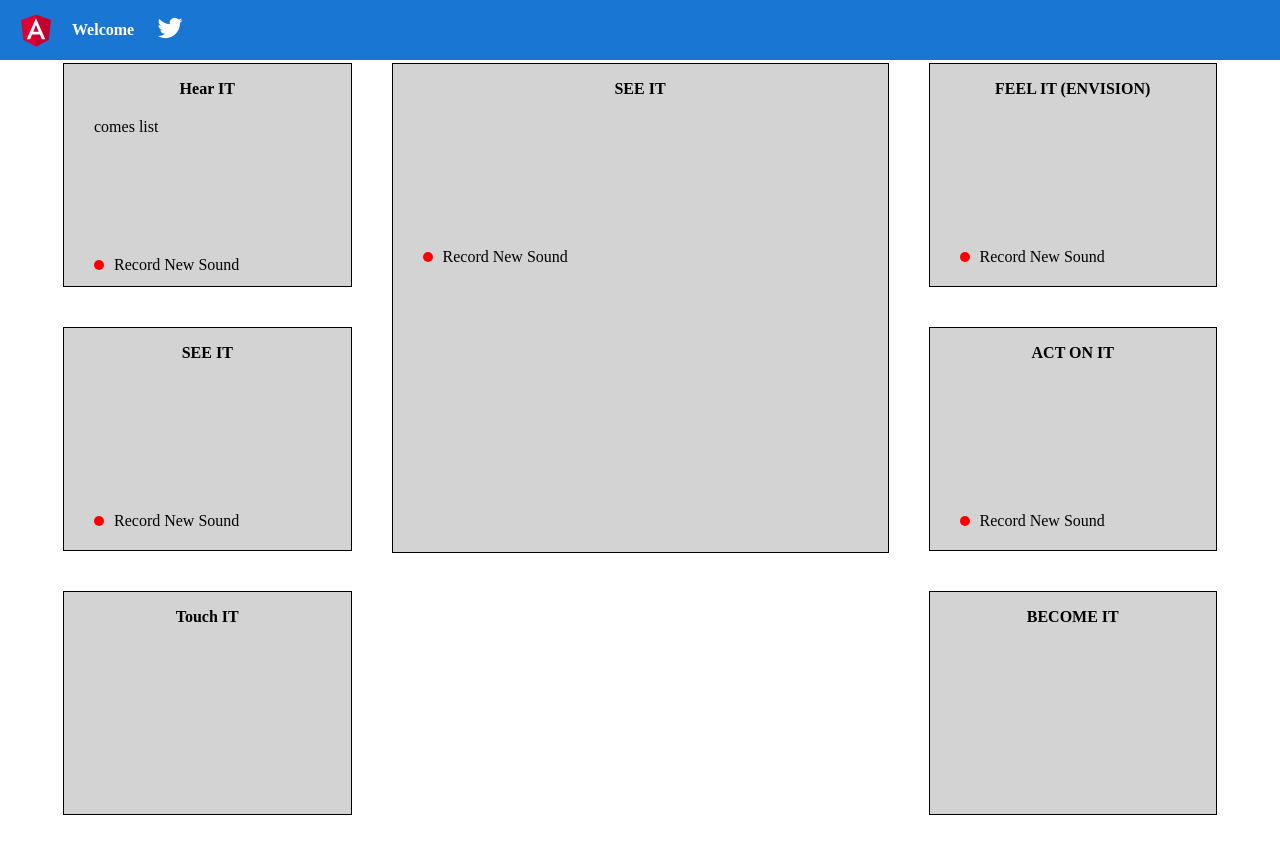
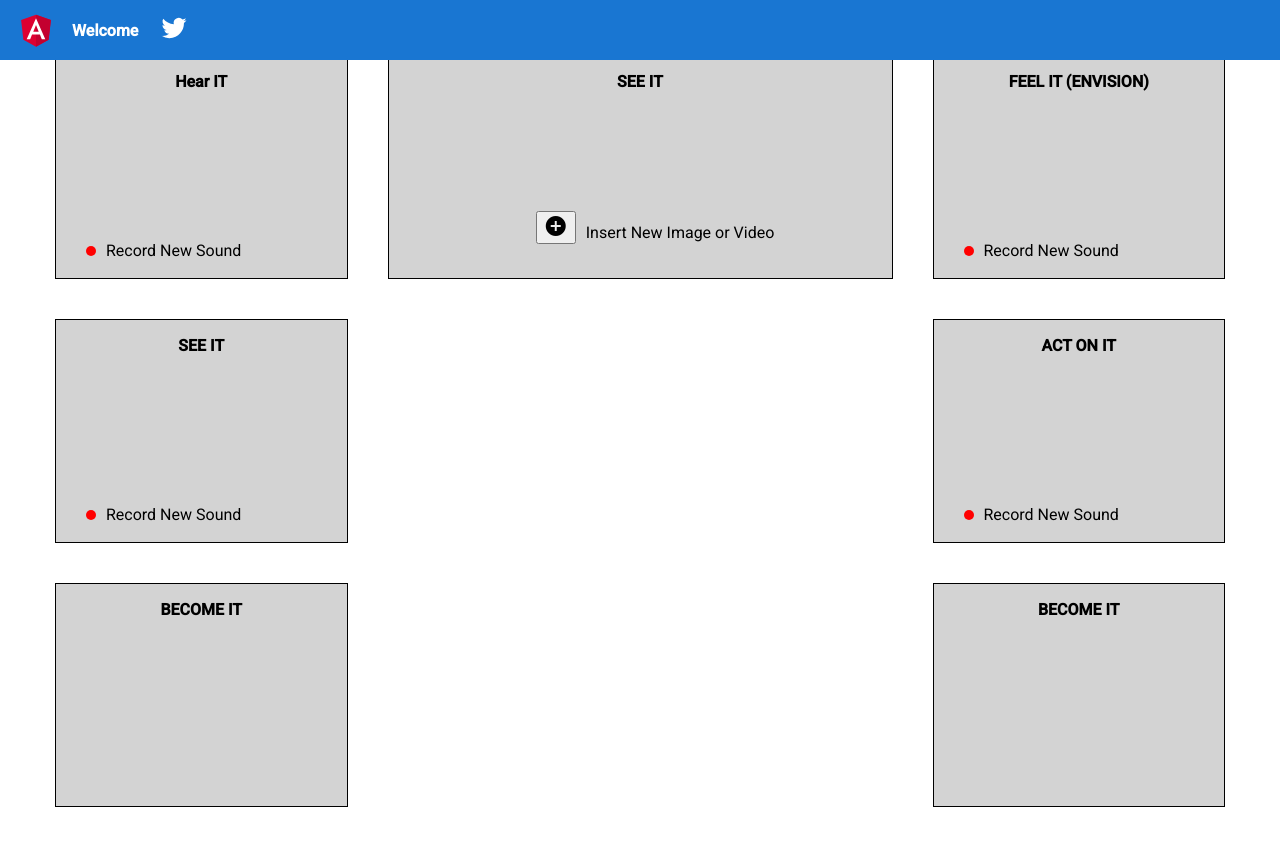
Before and after one commit to Muzaffar-Munir/vysion-angular, an Angular app: page / in a window 1280 px wide. Shown: the top 854 px of the page. Built offline with nearby package versions, Linux system fonts and the light colour scheme.

Commit message:
file upload and angular material

```diff
--- a/angular.json
+++ b/angular.json
@@ -28,6 +28,7 @@
               "src/assets"
             ],
             "styles": [
+              "./node_modules/@angular/material/prebuilt-themes/indigo-pink.css",
               "src/styles.scss"
             ],
             "scripts": []
@@ -92,6 +93,7 @@
               "src/assets"
             ],
             "styles": [
+              "./node_modules/@angular/material/prebuilt-themes/indigo-pink.css",
               "src/styles.scss"
             ],
             "scripts": []
@@ -123,6 +125,7 @@
           }
         }
       }
-    }},
+    }
+  },
   "defaultProject": "vysion"
 }
--- a/package.json
+++ b/package.json
@@ -18,6 +18,7 @@
     "@angular/core": "~10.0.3",
     "@angular/flex-layout": "^10.0.0-beta.32",
     "@angular/forms": "~10.0.3",
+    "@angular/material": "^10.0.1",
     "@angular/platform-browser": "~10.0.3",
     "@angular/platform-browser-dynamic": "~10.0.3",
     "@angular/router": "~10.0.3",
--- a/src/app/app.component.html
+++ b/src/app/app.component.html
@@ -14,20 +14,17 @@
 <div fxLayout="row" fxLayoutAlign="space-around start" fxLayoutGap="40px" style="padding: 55px;">
     <div fxFlex="25%">
         <div fxLayout="column" fxLayoutAlign="space-around center" fxLayoutGap="40px">
-            <div fxFlex="100%" class="right-box-container" (click)="checkType('Hear IT')">
+            <div fxFlex="100%" class="right-box-container">
                 <div class="right-box-item">
                     <p class="right-box-title">Hear IT</p>
-                    <div style="margin-top: 20px;margin-left: 30px;">
-                        comes list
-                    </div>
-                    <div style="margin-top: 120px; margin-left: 30px;">
+                    <div style="margin-top: 150px; margin-left: 30px;">
                         <span class="dot"></span>
                         <span style="display: inline-block;margin-left: 10px;">Record New Sound</span>
                     </div>
                 </div>
             </div>
             <div fxFlex="100%" class="right-box-container">
-                <div class="right-box-item" (click)="checkType('SEE IT')">
+                <div class="right-box-item">
                     <p class="right-box-title">SEE IT</p>
                     <div style="margin-top: 150px; margin-left: 30px;">
                         <span class="dot"></span>
@@ -37,19 +34,27 @@
             </div>
             <div fxFlex="100%" class="right-box-container">
                 <div class="right-box-item">
-                    <p class="right-box-title">Touch IT</p>
+                    <p class="right-box-title">BECOME IT</p>
                 </div>
             </div>
         </div>
     </div>
     <div fxFlex="50%">
-        <div fxFlex="100%" class="center-box-container">
-            <div class="center-box-item">
-                <p class="center-box-title">{{typeTitle}}</p>
-                <div style="margin-top: 150px; margin-left: 30px;">
-                    <span class="dot"></span>
-                    <span style="display: inline-block;margin-left: 10px;">Record New Sound</span>
-                </div>
+        <div fxFlex="100%" class="right-box-container">
+            <div class="right-box-item">
+                <p class="right-box-title">SEE IT</p>
+                <div style="margin-top: 120px; margin-left: 30px; text-align: center;">
+                    <input
+                        hidden
+                        type="file"
+                        #uploader
+                        (change)="uploadFile($event)"
+                    />
+                    <button type="button" mat-raised-button (click)="uploader.click()">
+                        <mat-icon class="mat-18">add_circle</mat-icon>
+                    </button>
+                     <span style="display: inline-block;margin-left: 10px;">Insert New Image or Video</span>
+                 </div>
             </div>
         </div>
     </div>
--- a/src/app/app.component.ts
+++ b/src/app/app.component.ts
@@ -12,4 +12,8 @@ export class AppComponent {
   checkType(type: any): any{
     this.typeTitle = type;
   }
+
+  uploadFile(file) {
+    console.log(file);
+  }
 }
--- a/src/app/app.module.ts
+++ b/src/app/app.module.ts
@@ -4,6 +4,7 @@ import { NgModule } from '@angular/core';
 import { AppRoutingModule } from './app-routing.module';
 import { AppComponent } from './app.component';
 import { FlexLayoutModule } from '@angular/flex-layout';
+import {MatIconModule} from '@angular/material/icon';
 
 @NgModule({
   declarations: [
@@ -13,6 +14,7 @@ import { FlexLayoutModule } from '@angular/flex-layout';
     BrowserModule,
     AppRoutingModule,
     FlexLayoutModule,
+    MatIconModule
   ],
   providers: [],
   bootstrap: [AppComponent]
--- a/src/index.html
+++ b/src/index.html
@@ -8,6 +8,7 @@
     <meta name="viewport" content="width=device-width, initial-scale=1">
     <link rel="icon" type="image/x-icon" href="favicon.ico">
     <link href="https://fonts.googleapis.com/icon?family=Material+Icons" rel="stylesheet">
+    <link href="https://fonts.googleapis.com/css?family=Roboto:300,400,500&display=swap" rel="stylesheet">
 </head>
 
 <body>
--- a/src/styles.scss
+++ b/src/styles.scss
@@ -1 +1,4 @@
 /* You can add global styles to this file, and also import other style files */
+
+html, body { height: 100%; }
+body { margin: 0; font-family: Roboto, "Helvetica Neue", sans-serif; }
```
Also changed, not shown: 1 other file (tests, documents, lock files or other folders).
